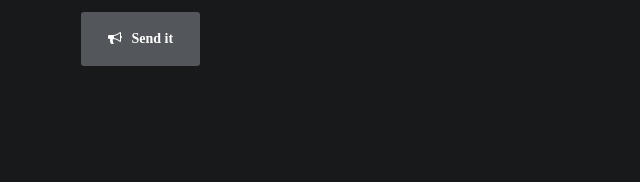
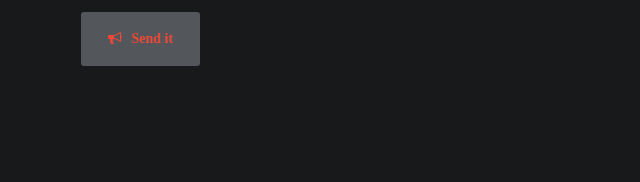
Before and after one commit to ptabriz/ptabriz.github.io, a plain HTML site: page index.html in a window 1280 px wide. In both pictures the pointer is over the button "Send it". Shown: the part 2312-2494 px from the top of the page, 574-1214 px from the left. Drawn offline with Linux system fonts and the light colour scheme; a web font is replaced by a local one.

Commit message:
Update style.css

```diff
--- a/assets/css/style.css
+++ b/assets/css/style.css
@@ -224,7 +224,7 @@ a,
 .btn-custom-1:hover, .btn-custom-1:focus, .btn-custom-1:active, .btn-custom-1.active {
 	background: #53565a;
 	border: 2px solid #53565a;
-	color: #FFF;
+	color: #EF4836;
 }
 
 .btn-custom-2:hover, .btn-custom-2:focus, .btn-custom-2:active, .btn-custom-2.active {
```
